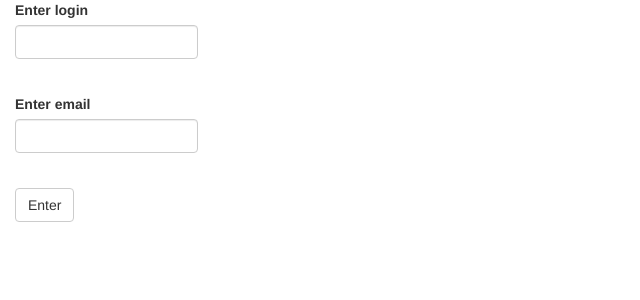
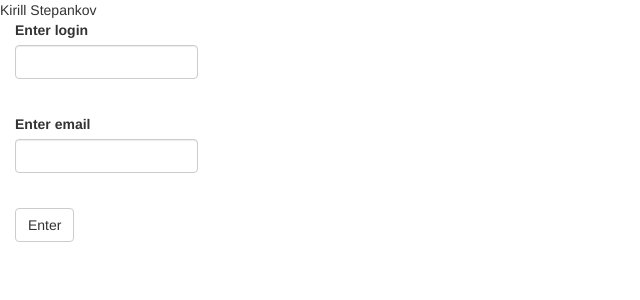
Before and after one commit to Kirill-Stepankov/Playing-with-Bootstrap-Forms-and-Flask, a Flask app: page / in a window 1280 px wide. Shown: the top 300 px of the page, without its empty margins (0-640 px from the left). Run offline with Flask 2, Linux system fonts and the light colour scheme; some libraries are stand-ins or nearby versions.

Commit message:
small changes

```diff
--- a/app/templates/base.html
+++ b/app/templates/base.html
@@ -13,6 +13,7 @@
     <script src="https://maxcdn.bootstrapcdn.com/bootstrap/3.4.1/js/bootstrap.min.js"></script>
 </head>
 <body>
+    Kirill Stepankov
 {% block base_content %}{% endblock %}
 </body>
 </html>
```
Also changed, not shown: 1 other file.
